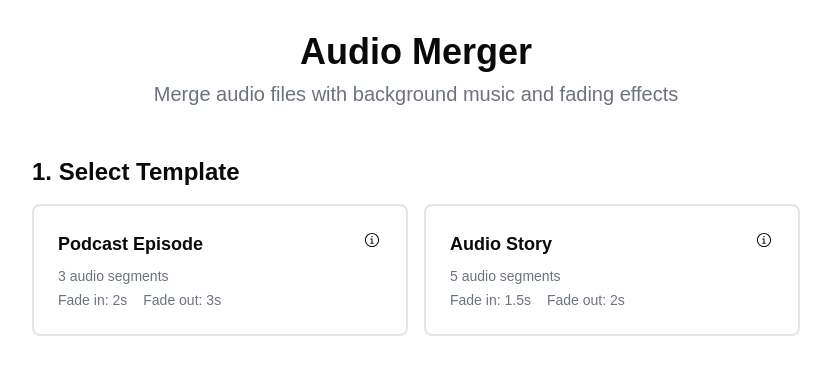
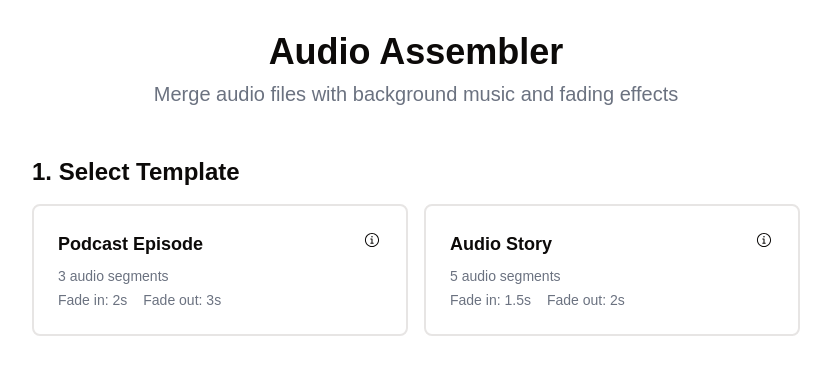
Before and after one commit to nachiket-p/audio-assembler, a Next.js app: page / in a window 1280 px wide. Shown: the top 374 px of the page, without its empty margins (224-1055 px from the left). Built offline with nearby package versions, Linux system fonts and the light colour scheme.

Commit message:
title changed

```diff
--- a/components/audio-merger.tsx
+++ b/components/audio-merger.tsx
@@ -80,7 +80,7 @@
   return (
     <div className="max-w-3xl mx-auto space-y-12">
       <div className="text-center space-y-2">
-        <h1 className="text-4xl font-bold">Audio Merger</h1>
+        <h1 className="text-4xl font-bold">Audio Assembler</h1>
         <p className="text-xl text-gray-500">
           Merge audio files with background music and fading effects
         </p>
```
